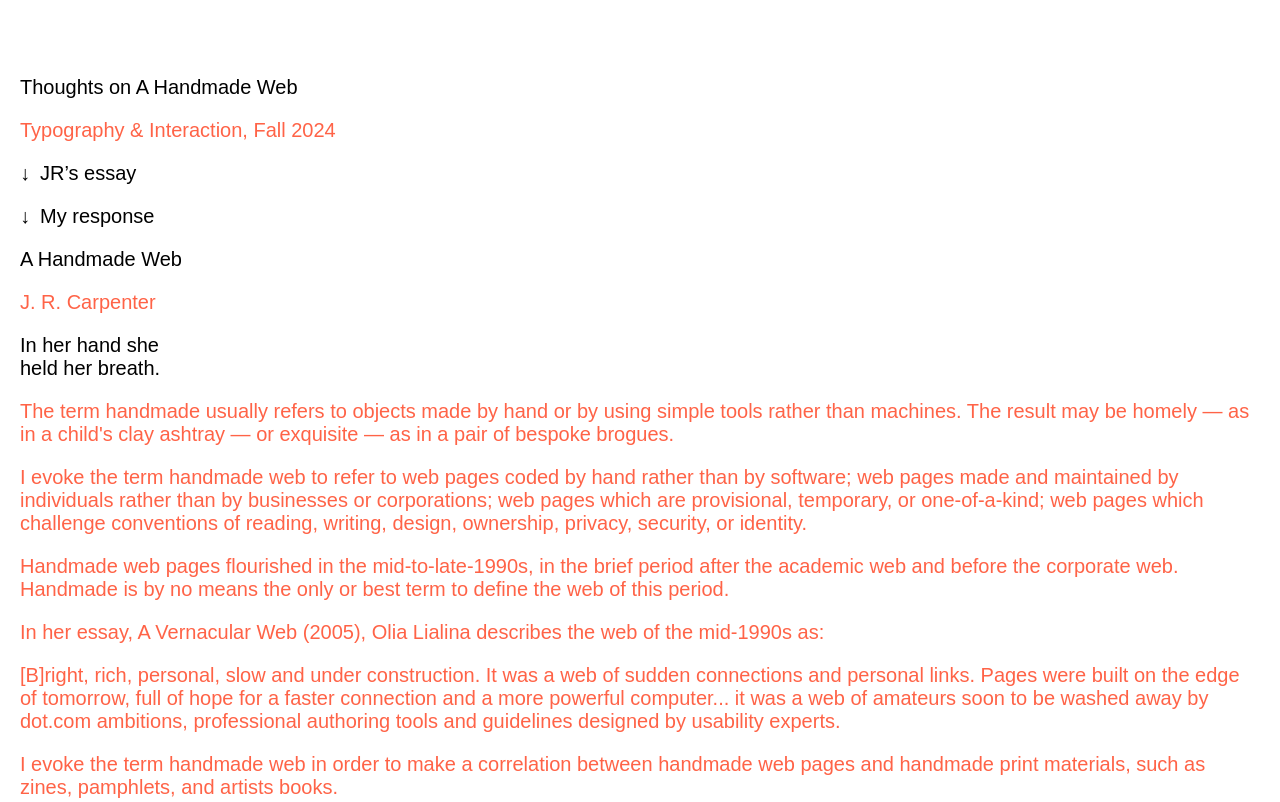
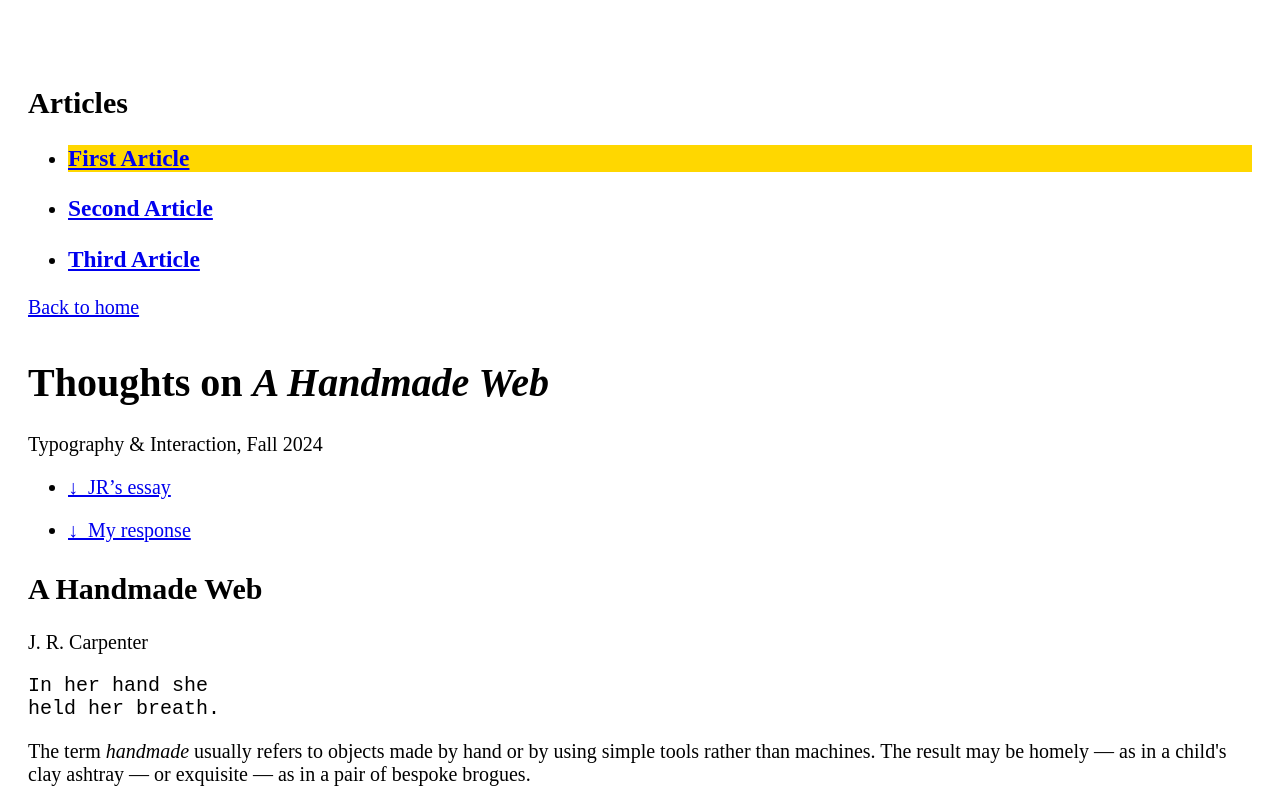
Before and after one commit to mfehrenbach/binding, a plain HTML site: page article-name/index.html in a window 1280 px wide. Shown: the top 802 px of the page. Drawn offline with Linux system fonts and the light colour scheme.

Commit message:
Added simple navigation between articles

```diff
--- a/article-name/index.html
+++ b/article-name/index.html
@@ -2,11 +2,32 @@
 	<head>
 		<title>Binding</title>
 		<meta name="viewport" content="width=device-width, initial-scale=1">
-		<link href="../assets/reset.css" rel="stylesheet">
+		<!-- <link href="../assets/reset.css" rel="stylesheet"> -->
 		<link href="../assets/common.css" rel="stylesheet">
-		<link href="style.css" rel="stylesheet">
+		<!-- <link href="style.css" rel="stylesheet"> -->
 	</head>
 	<body>
+		<nav>
+			<h2>Articles</h2>
+			<ul>
+				<li class="current-page">
+					<a href="../article-name/">
+						<h3>First Article</h3>
+					</a>
+				</li>
+				<li>
+					<a href="../second-article/">
+						<h3>Second Article</h3>
+					</a>
+				</li>
+				<li>
+					<a href="../last-one/">
+						<h3>Third Article</h3>
+					</a>
+				</li>
+			</ul>
+			<a href="../">Back to home</a>
+		</nav>
 		<header>
 			<h1>Thoughts on <em>A Handmade Web</em></h1>
 			<p class="author-info">Typography & Interaction, Fall <time>2024</time></p>
--- a/assets/common.css
+++ b/assets/common.css
@@ -10,3 +10,7 @@ body {
 	padding: var(--base-size);
 	font-size: var(--base-size);
 }
+
+.current-page {
+	background-color: gold;
+}
```
Also changed, not shown: last-one/index.html (+23 -2 lines), second-article/index.html (+23 -2 lines).
